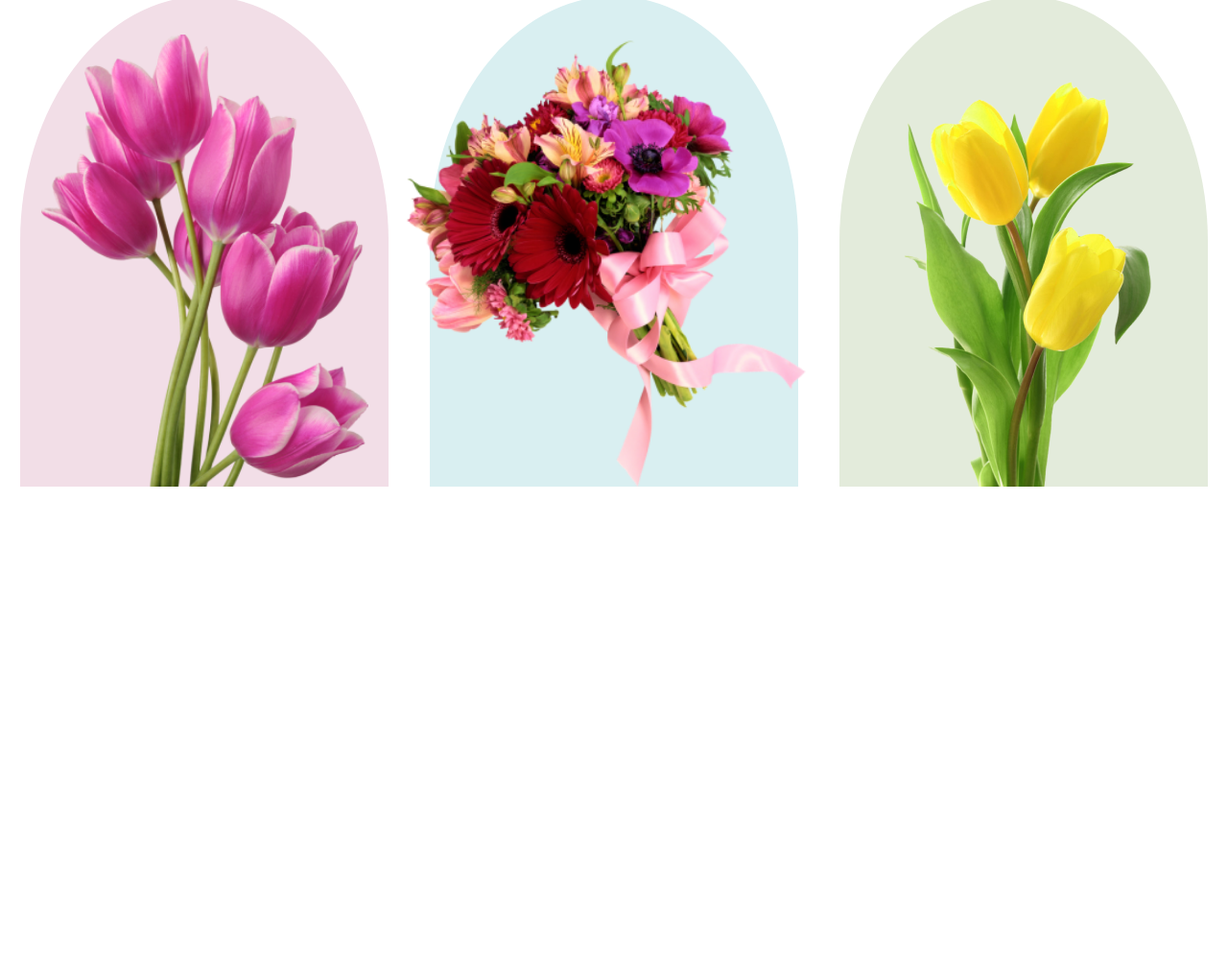
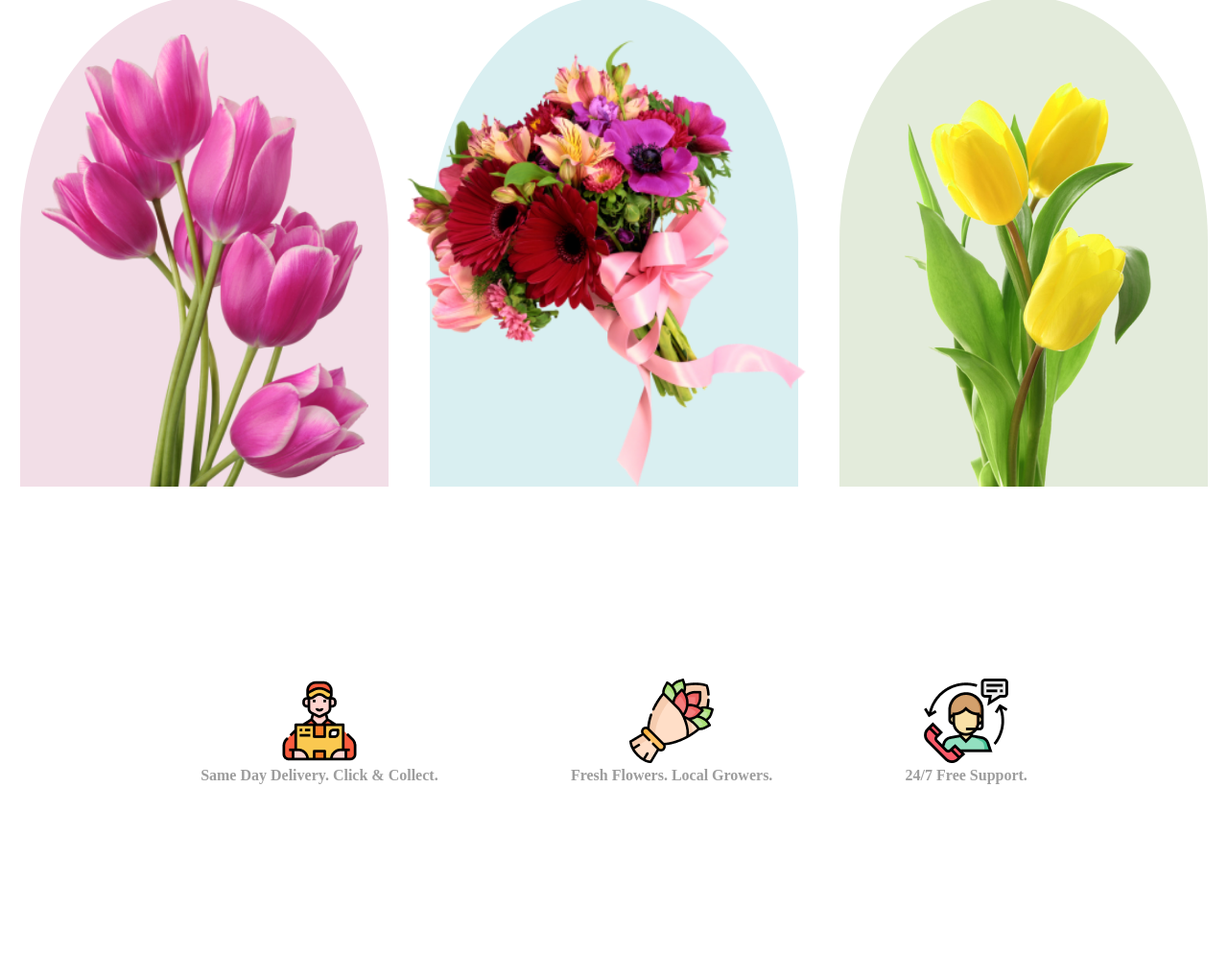
Before and after one commit to Developersobuj/assignment01_flower_store, a plain HTML site: page index.html in a window 1280 px wide. Shown: the part 1117-2137 px from the top of the page at 96% size. Before the commit the page ends 1696 px from the top, so only its background shows below. Drawn offline with Linux system fonts and the light colour scheme.

Commit message:
customer section added

```diff
--- a/css/style.css
+++ b/css/style.css
@@ -25,6 +25,7 @@ header {
 
 .feature-details {
     color: #9D9D9D;
+    font-weight: 600;
 }
 
 /* end common styles */
@@ -119,3 +120,15 @@ main {
     border-radius: 50% 50% 0 0;
     /* margin-right: 20px; */
 }
+
+#cutomer-service {
+    width: 1000px;
+    margin: 0 auto;
+    padding: 200px 0px;
+    display: flex;
+    justify-content: space-around;
+}
+
+#cutomer-service>div {
+    text-align: center;
+}
--- a/index.html
+++ b/index.html
@@ -43,8 +43,20 @@
                 <div class="flower2"><img src="./assets/pngwing 5.png" alt="" srcset=""></div>
                 <div class="flower3"><img src="./assets/pngwing 7.png" alt="" srcset=""></div>
             </div>
-
-
+            <div id="cutomer-service">
+                <div>
+                    <img src="./assets/Group 57.png" alt="">
+                    <p class="feature-details">Same Day Delivery. Click & Collect.</p>
+                </div>
+                <div>
+                    <img src="./assets/Group 58.png" alt="">
+                    <p class="feature-details">Fresh Flowers. Local Growers.</p>
+                </div>
+                <div>
+                    <img src="./assets/Group 59.png" alt="">
+                    <p class="feature-details">24/7 Free Support.</p>
+                </div>
+            </div>
         </section>
     </main>
     <br><br><br><br>
```
